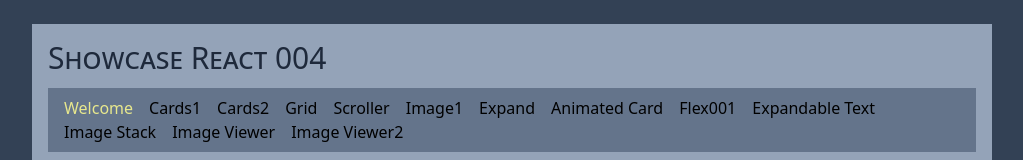
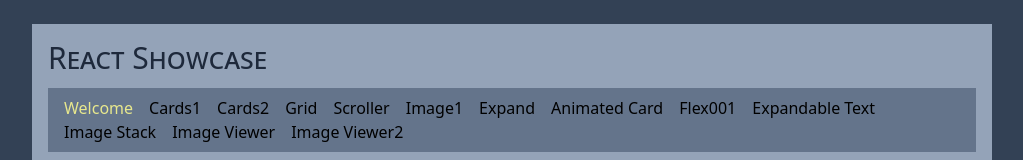
Before and after one commit to edwardtanguay/showcase-react, a React (Vite) app: page /welcome in a window 1280 px wide. Shown: the top 160 px of the page, without its empty margins (128-1151 px from the left). Built offline with nearby package versions, Linux system fonts and the light colour scheme.

Commit message:
FIX: Remove 004 from titles

```diff
--- a/index.html
+++ b/index.html
@@ -4,7 +4,7 @@
 		<meta charset="UTF-8" />
 		<link rel="icon" type="image/svg+xml" href="/vite.svg" />
 		<meta name="viewport" content="width=device-width, initial-scale=1.0" />
-		<title>Showcase React 004</title>
+		<title>React Showcase</title>
 		<style>
 			body {
 				background-color: #94a3b8;
--- a/src/components/Header.tsx
+++ b/src/components/Header.tsx
@@ -3,7 +3,7 @@ import { Nav } from "./Nav";
 export const Header = () => {
 	return (
 		<>
-			<h1 className="text-3xl mb-3 text-slate-800">Showcase React 004</h1>
+			<h1 className="text-3xl mb-3 text-slate-800">React Showcase</h1>
 			<Nav/>
 		</>
 	);
```
Also changed, not shown: 1 other file (tests, documents, lock files or other folders).
